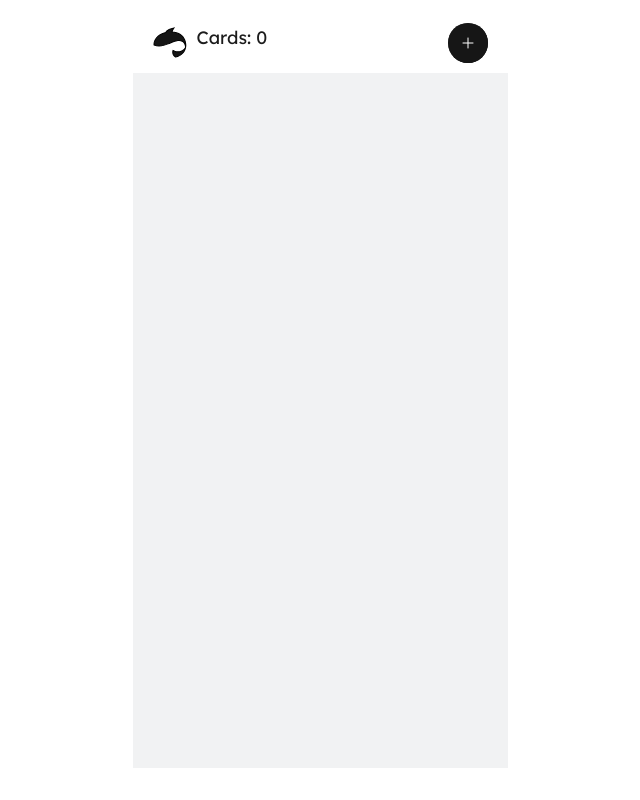
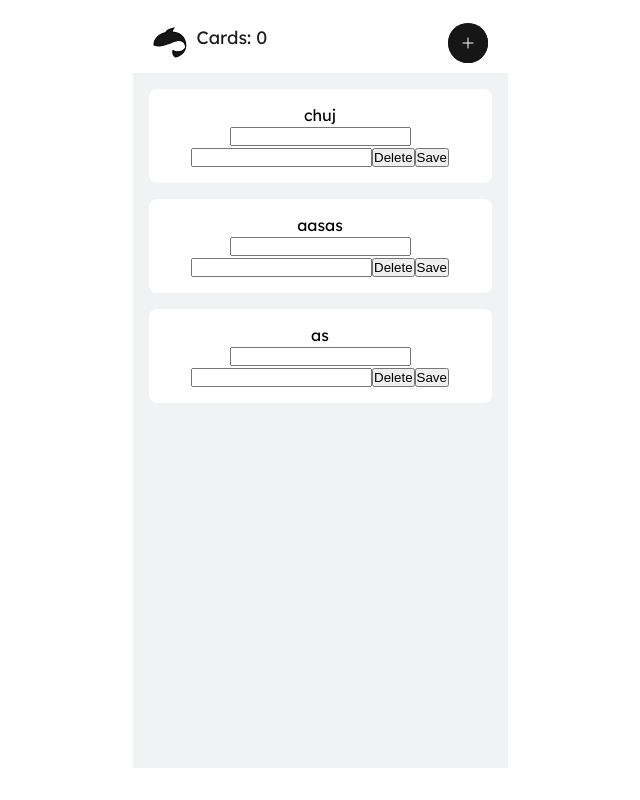
Before and after one commit to mr-fox93/fischkapp, a React (Vite) app: page / in a window 1280 px wide. Shown: the whole page, without its empty margins (320-960 px from the left). Built offline with nearby package versions, Linux system fonts and the light colour scheme; data requests are answered from the project's data file.

Commit message:
feat: implement card adding

```diff
--- /dev/null
+++ b/db.json
@@ -0,0 +1,19 @@
+{
+  "fiszki": [
+    {
+      "id": "874d9b64-b143-4ff0-a789-bffe64d531b0",
+      "question": "chuj",
+      "answer": "cipa"
+    },
+    {
+      "id": "f4b08433-421a-4e87-a0cc-d25929c7a1fb",
+      "question": "aasas",
+      "answer": ""
+    },
+    {
+      "id": "5591abe7-30e9-48e6-bb41-a509fb4828bf",
+      "question": "as",
+      "answer": "bas"
+    }
+  ]
+}
--- a/package.json
+++ b/package.json
@@ -7,7 +7,8 @@
     "dev": "vite",
     "build": "vite build",
     "lint": "eslint src --ext js,jsx --report-unused-disable-directives --max-warnings 0",
-    "preview": "vite preview"
+    "preview": "vite preview",
+    "json-server": "json-server --watch db.json --port 3000"
   },
   "dependencies": {
     "react": "^18.2.0",
@@ -21,6 +22,7 @@
     "eslint-plugin-react": "^7.32.2",
     "eslint-plugin-react-hooks": "^4.6.0",
     "eslint-plugin-react-refresh": "^0.4.1",
+    "json-server": "^1.0.0-beta.3",
     "sass": "^1.81.0",
     "typescript": "^5.7.2",
     "vite": "^4.4.0"
--- a/src/App.tsx
+++ b/src/App.tsx
@@ -1,12 +1,32 @@
 import { AppLayout } from "./components/AppLayout";
-
 import "./App.module.scss";
 import AppHeader from "./components/AppHeader";
+import { useEffect, useState } from "react";
+import { getAllFlashCards } from "./services/flashcardService";
+import { FlashCard } from "./types";
+import Flashcard from "./components/Flashcard";
 
 function App() {
+  const [flashcards, setFlashCards] = useState<FlashCard[]>([]);
+
+  useEffect(() => {
+    getAllFlashCards().then((data) => {
+      setFlashCards(data);
+    });
+  }, [flashcards]);
+
   return (
     <AppLayout>
       <AppHeader cardsAmount={0} />
+      {flashcards &&
+        flashcards.map((card) => (
+          <Flashcard
+            key={card.id}
+            id={card.id}
+            question={card.question}
+            answer={card.answer}
+          />
+        ))}
     </AppLayout>
   );
 }
--- a/src/components/AppHeader.tsx
+++ b/src/components/AppHeader.tsx
@@ -1,6 +1,7 @@
 import styles from "./AppHeader.module.scss";
 import logo from "../assets/logo.svg";
 import ButtonIcon from "../assets/Add new.svg";
+import { addNewCard } from "../services/flashcardService";
 
 interface AppHeaderProps {
   cardsAmount: number;
@@ -13,7 +14,7 @@ const AppHeader: React.FC<AppHeaderProps> = ({ cardsAmount }) => {
         <img className={styles.logo} src={logo} alt="logo" />
         <p className={styles.name}>Cards: {cardsAmount}</p>
       </div>
-      <button className={styles.btn}>
+      <button className={styles.btn} /*onClick={addNewCard}*/>
         <img src={ButtonIcon} alt="add" />
       </button>
     </header>
--- /dev/null
+++ b/src/components/Flashcard.module.scss
@@ -0,0 +1,8 @@
+.card {
+  background-color: white;
+  border-radius: 8px;
+  padding: 16px;
+  margin: 16px;
+  text-align: center;
+  cursor: pointer;
+}
--- /dev/null
+++ b/src/components/Flashcard.tsx
@@ -0,0 +1,53 @@
+import React from "react";
+import styles from "../components/Flashcard.module.scss";
+import { deleteCard } from "../services/flashcardService";
+import { FlashCard } from "../types";
+import { addNewCard } from "../services/flashcardService";
+
+const Flashcard: React.FC<FlashCard> = ({ id, question, answer }) => {
+  const [isFlipped, setIsFlipped] = React.useState(false);
+  const [newCard, setNewCard] = React.useState({ question: "", answer: "" });
+
+  const handleCardClick = () => {
+    setIsFlipped(!isFlipped);
+  };
+
+  return (
+    <div onClick={handleCardClick} className={styles.card}>
+      {isFlipped ? <p>{answer}</p> : <p>{question}</p>}
+
+      <input
+        type="text"
+        value={newCard.question}
+        onChange={(e) =>
+          setNewCard((prev) => ({ ...prev, question: e.target.value }))
+        }
+      />
+      <input
+        type="text"
+        value={newCard.answer}
+        onChange={(e) =>
+          setNewCard((prev) => ({ ...prev, answer: e.target.value }))
+        }
+      />
+      <button
+        onClick={(e) => {
+          e.stopPropagation();
+          deleteCard(id);
+        }}
+      >
+        Delete
+      </button>
+      <button
+        onClick={(e) => {
+          e.stopPropagation();
+          addNewCard(newCard.question, newCard.answer);
+        }}
+      >
+        Save
+      </button>
+    </div>
+  );
+};
+
+export default Flashcard;
--- /dev/null
+++ b/src/services/flashcardService.ts
@@ -0,0 +1,39 @@
+import { FlashCard } from "../types";
+
+export const getAllFlashCards = async (): Promise<FlashCard[]> => {
+  const response = await fetch("http://localhost:3000/fiszki");
+  if (!response.ok) {
+    throw new Error("Server error");
+  }
+  return await response.json();
+};
+
+export const deleteCard = async (id: string): Promise<void> => {
+  const response = await fetch(`http://localhost:3000/fiszki/${id}`, {
+    method: "DELETE",
+  });
+  if (!response.ok) {
+    throw new Error("Server error");
+  }
+};
+
+export const addNewCard = async (
+  q: string,
+  a: string
+): Promise<FlashCard[]> => {
+  const response = await fetch("http://localhost:3000/fiszki", {
+    method: "POST",
+    headers: {
+      "Content-Type": "application/json",
+    },
+    body: JSON.stringify({
+      id: crypto.randomUUID(),
+      question: q,
+      answer: a,
+    }),
+  });
+  if (!response.ok) {
+    throw new Error("Server error");
+  }
+  return await response.json();
+};
--- /dev/null
+++ b/src/types.ts
@@ -0,0 +1,5 @@
+export interface FlashCard {
+  id: string;
+  question: string;
+  answer: string;
+}
```
Also changed, not shown: 1 other file (tests, documents, lock files or other folders).
